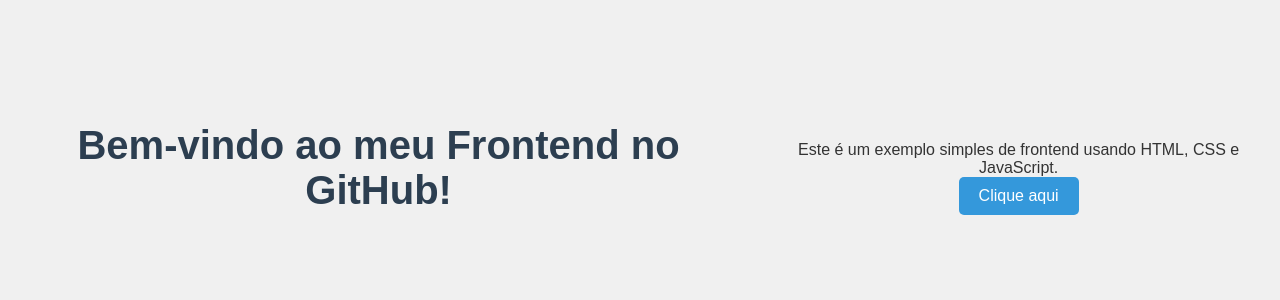
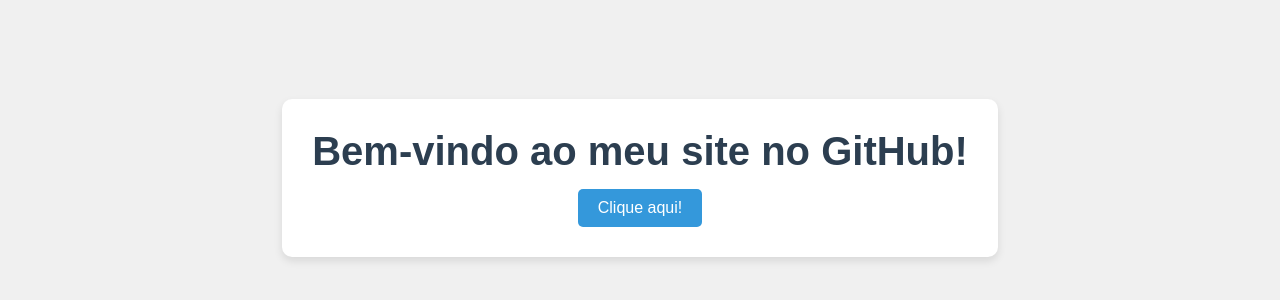
Before and after one commit to ravenna30/frontend-teste, a plain HTML site: page index.html in a window 1280 px wide. Shown: the part 222-522 px from the top of the page. Drawn offline with Linux system fonts and the light colour scheme.

Commit message:
Update index.html

```diff
--- a/index.html
+++ b/index.html
@@ -3,19 +3,14 @@
 <head>
     <meta charset="UTF-8">
     <meta name="viewport" content="width=device-width, initial-scale=1.0">
-    <title>Frontend no GitHub</title>
+    <title>Meu Frontend</title>
     <link rel="stylesheet" href="style.css">
 </head>
 <body>
-    <header>
-        <h1>Bem-vindo ao meu Frontend no GitHub!</h1>
-    </header>
-
-    <main>
-        <p>Este é um exemplo simples de frontend usando HTML, CSS e JavaScript.</p>
-        <button id="btn">Clique aqui</button>
-    </main>
-
+    <div class="container">
+        <h1>Bem-vindo ao meu site no GitHub!</h1>
+        <button id="changeTextButton">Clique aqui!</button>
+    </div>
     <script src="script.js"></script>
 </body>
 </html>
```
